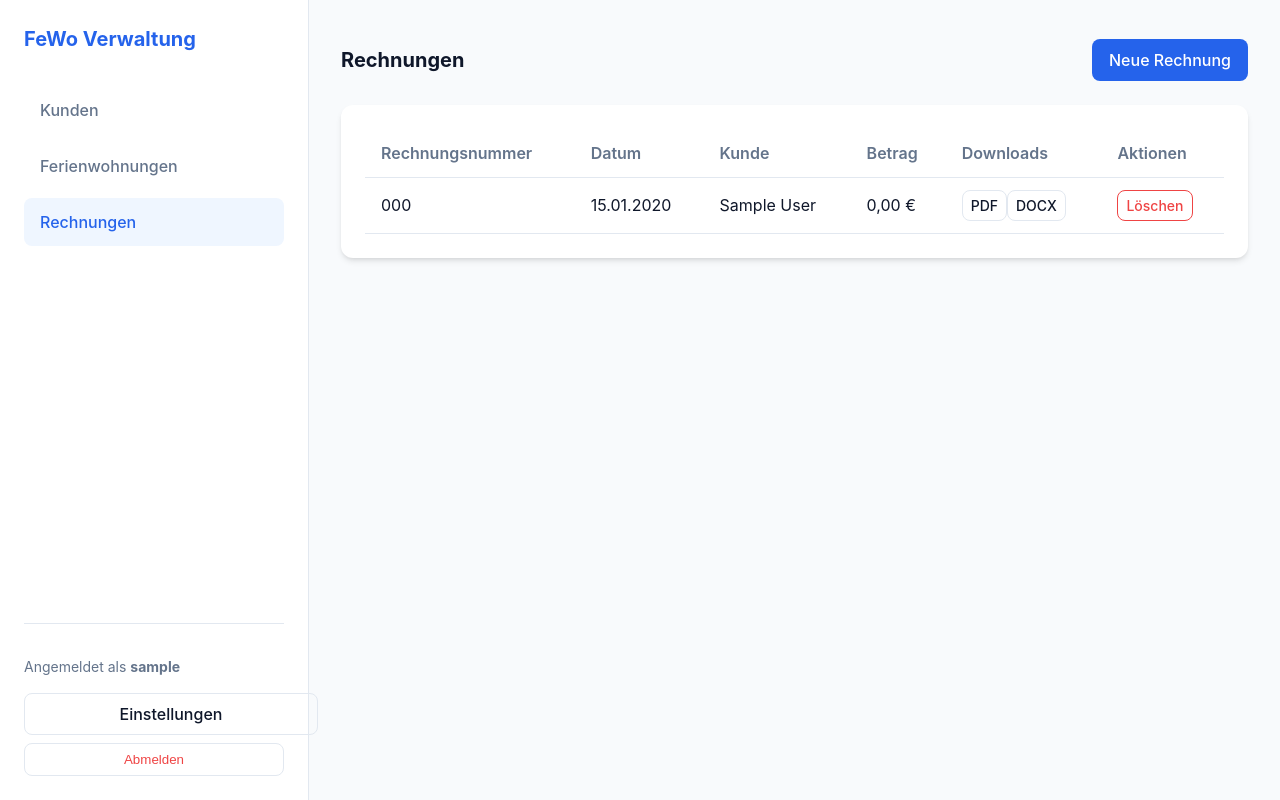
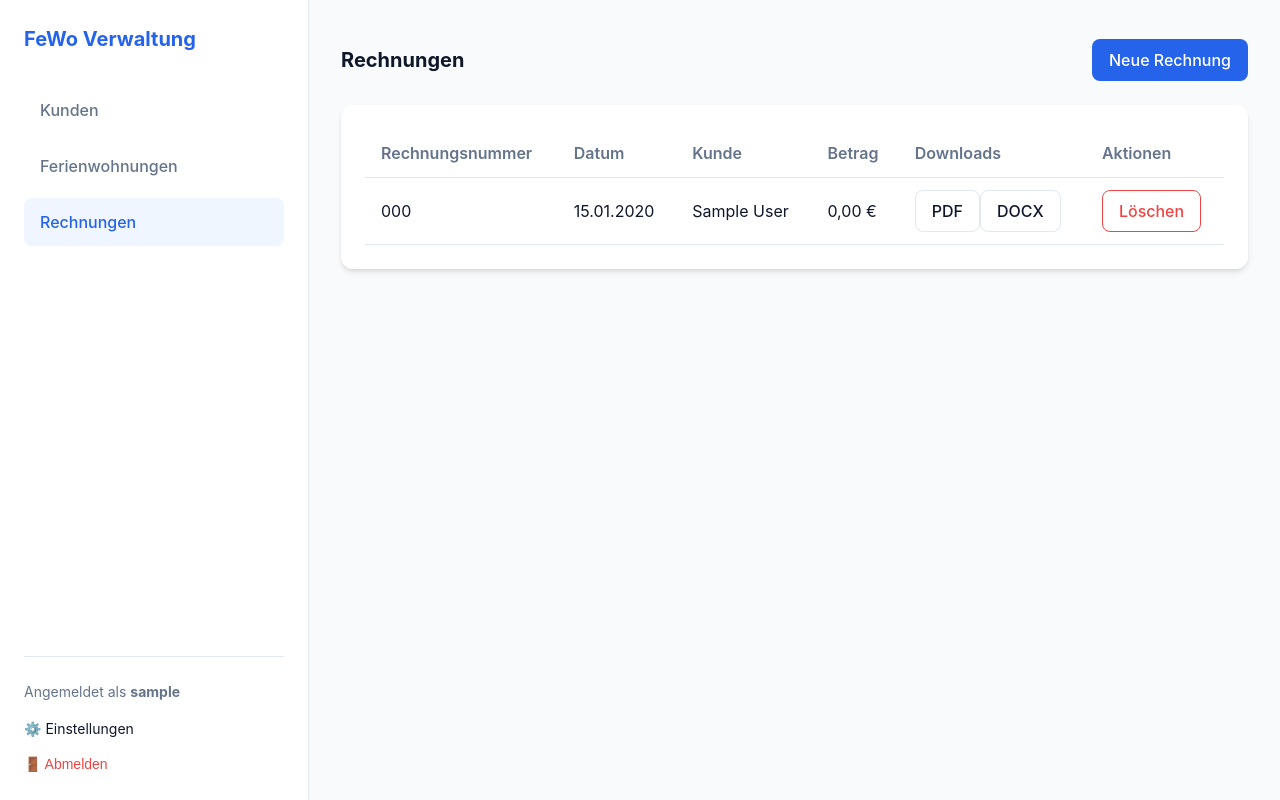
Before and after one commit to RaykKretzschmar/FeWo-Verwaltung, a Django app: page /invoices/ in a window 1280 px wide. Run offline with Django 5.2, Linux system fonts and the light colour scheme; a user stored in the database is signed in; tables that the repository leaves empty hold one stand-in row (values such as "Sample post").

Commit message:
refactor: replace inline button styles with dedicated CSS classes and update sidebar UI.

```diff
--- a/fewo_web/fewo/customers/templates/customers/customer_confirm_delete.html
+++ b/fewo_web/fewo/customers/templates/customers/customer_confirm_delete.html
@@ -9,7 +9,7 @@
     <form method="post">
         {% csrf_token %}
         <div class="flex justify-between">
-            <button type="submit" class="btn btn-primary" style="background-color: var(--danger);">Ja, löschen</button>
+            <button type="submit" class="btn btn-danger">Ja, löschen</button>
             <a href="{% url 'customer_list' %}" class="btn btn-outline">Abbrechen</a>
         </div>
     </form>
--- a/fewo_web/fewo/fewo/templates/base.html
+++ b/fewo_web/fewo/fewo/templates/base.html
@@ -125,6 +125,37 @@
 
         .btn-outline:hover {
             border-color: var(--text-light);
+        }
+
+        .btn-outline-primary {
+            background-color: transparent;
+            border-color: var(--primary);
+            color: var(--primary);
+        }
+
+        .btn-outline-primary:hover {
+            background-color: var(--primary);
+            color: white;
+        }
+
+        .btn-danger {
+            background-color: var(--danger);
+            color: white;
+        }
+
+        .btn-danger:hover {
+            background-color: #dc2626;
+        }
+
+        .btn-outline-danger {
+            background-color: transparent;
+            border-color: var(--danger);
+            color: var(--danger);
+        }
+
+        .btn-outline-danger:hover {
+            background-color: var(--danger);
+            color: white;
         }
 
         .table {
@@ -274,18 +305,22 @@
                 </ul>
             </nav>
             {% if user.is_authenticated %}
-            <div style="margin-top: auto; padding-top: 2rem; border-top: 1px solid var(--border);">
-                <div style="margin-bottom: 1rem; color: var(--text-light); font-size: 0.875rem;">
+            <div style="margin-top: auto; padding-top: 1.5rem; border-top: 1px solid var(--border);">
+                <div style="margin-bottom: 0.75rem; color: var(--text-light); font-size: 0.875rem;">
                     Angemeldet als <strong>{{ user.username }}</strong>
                 </div>
-                <a href="{% url 'profile_settings' %}" class="btn btn-outline"
-                    style="width: 100%; justify-content: center; margin-bottom: 0.5rem; padding: 0.5rem 1rem; font-size: 1rem;">
-                    Einstellungen
+
+                <a href="{% url 'profile_settings' %}"
+                    style="display: block; color: inherit; text-decoration: none; margin-bottom: 0.5rem; font-size: 0.875rem; padding: 0.25rem 0;">
+                    ⚙️ Einstellungen
                 </a>
+
                 <form action="{% url 'logout' %}" method="post">
                     {% csrf_token %}
-                    <button type="submit" class="btn btn-outline"
-                        style="width: 100%; justify-content: center; color: var(--danger); border-color: var(--border);">Abmelden</button>
+                    <button type="submit"
+                        style="background: none; border: none; padding: 0.25rem 0; color: var(--danger); font-size: 0.875rem; cursor: pointer; width: 100%; text-align: left;">
+                        🚪 Abmelden
+                    </button>
                 </form>
             </div>
             {% endif %}
--- a/fewo_web/fewo/invoices/templates/invoices/invoice_confirm_delete.html
+++ b/fewo_web/fewo/invoices/templates/invoices/invoice_confirm_delete.html
@@ -41,8 +41,7 @@
 
         <form method="post" style="display: inline;">
             {% csrf_token %}
-            <button type="submit" class="btn btn-primary"
-                style="background-color: var(--danger); border-color: var(--danger);">
+            <button type="submit" class="btn btn-danger">
                 Rechnung löschen
             </button>
             <a href="{% url 'invoice_list' %}" class="btn btn-outline" style="margin-left: 8px;">
--- a/fewo_web/fewo/invoices/templates/invoices/invoice_list.html
+++ b/fewo_web/fewo/invoices/templates/invoices/invoice_list.html
@@ -28,14 +28,12 @@
                 <td>{{ invoice.customer }}</td>
                 <td>{{ invoice.total_price }} €</td>
                 <td>
-                    <div class="flex gap-2">
+                    <div class="flex gap-2 flex-wrap">
                         {% if invoice.pdf_file %}
-                        <a href="{{ invoice.pdf_file.url }}" class="btn btn-outline" target="_blank"
-                            style="padding: 0.25rem 0.5rem; font-size: 0.875rem;">PDF</a>
+                        <a href="{{ invoice.pdf_file.url }}" class="btn btn-outline" target="_blank">PDF</a>
                         {% endif %}
                         {% if invoice.docx_file %}
-                        <a href="{{ invoice.docx_file.url }}" class="btn btn-outline" target="_blank"
-                            style="padding: 0.25rem 0.5rem; font-size: 0.875rem;">DOCX</a>
+                        <a href="{{ invoice.docx_file.url }}" class="btn btn-outline" target="_blank">DOCX</a>
                         {% endif %}
                         {% if not invoice.pdf_file and not invoice.docx_file %}
                         <span style="color: var(--text-light);">Keine Dateien</span>
@@ -43,8 +41,7 @@
                     </div>
                 </td>
                 <td>
-                    <a href="{% url 'invoice_delete' invoice.pk %}" class="btn btn-outline"
-                        style="padding: 0.25rem 0.5rem; font-size: 0.875rem; color: var(--danger); border-color: var(--danger);">
+                    <a href="{% url 'invoice_delete' invoice.pk %}" class="btn btn-outline-danger">
                         Löschen
                     </a>
                 </td>
--- a/fewo_web/fewo/properties/templates/properties/property_confirm_delete.html
+++ b/fewo_web/fewo/properties/templates/properties/property_confirm_delete.html
@@ -10,7 +10,7 @@
     <form method="post">
         {% csrf_token %}
         <div class="flex justify-between">
-            <button type="submit" class="btn btn-primary" style="background-color: var(--danger);">Ja, löschen</button>
+            <button type="submit" class="btn btn-danger">Ja, löschen</button>
             <a href="{% url 'property_list' %}" class="btn btn-outline">Abbrechen</a>
         </div>
     </form>
```
Also changed, not shown: fewo_web/fewo/customers/templates/customers/customer_list.html (+6 -6 lines), fewo_web/fewo/properties/templates/properties/property_list.html (+6 -5 lines).
